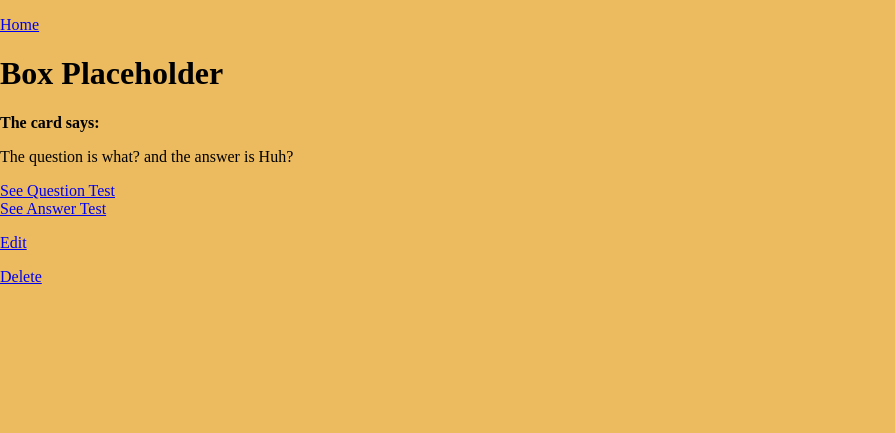
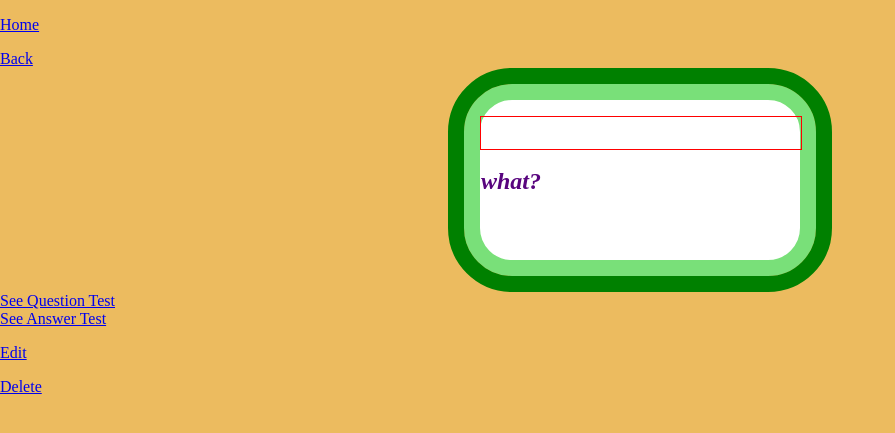
Before and after one commit to Momentum-Team-14/django-duplex-Tomtuhtomtom, a Django app: page /flashcards/card/3 in a window 1280 px wide. Shown: the top 433 px of the page, without its empty margins (0-895 px from the left). Run offline with Django 4.2, Linux system fonts and the light colour scheme; data comes from the database, SQL or seed files in the repository; both versions use the stored data as it was after the commit.

Commit message:
working on card detail styling, word wrap line space too big

```diff
--- a/static/css/styles.css
+++ b/static/css/styles.css
@@ -145,3 +145,22 @@ li {
 .card-list-items:hover{
     color: yellow;
 }
+
+.card-list-container{
+    border: 1rem solid rgb(121, 224, 121);
+    border-radius: 3rem;
+    outline: 1rem solid green;
+    background-color: white;
+    width: 20rem;
+    height: 10rem;
+}
+
+.card-title{
+    font-size: 1.5rem;
+    font-weight: bold;
+    color: rgb(88, 4, 126);
+    line-height: 8rem;
+    width: 20rem;
+    border: 1px solid red;
+    height: 2rem;
+}
--- a/templates/flashcards/card_detail.html
+++ b/templates/flashcards/card_detail.html
@@ -3,10 +3,11 @@
 
 {% block content %}
 <p><a href="{% url 'index' %}">Home</a></p>
-    <h1>Box Placeholder</h1>
-
-    <p><strong>The card says:</strong>
-        <p>{{card}}</p>
+<p><a href="{% url 'cards' %}">Back</a></p>
+    <div class="subject-page-title">
+        <div class="card-list-container"><h1 class="card-title"><em>{{card.question}}</em></h1></div>
+    </div>
+    <p></p>
         <div><a href="{% url 'questions' %}">See Question Test</a></div>
         <div><a href="{% url 'answers' %}">See Answer Test</a></div>
     </p>
--- a/templates/flashcards/card_list.html
+++ b/templates/flashcards/card_list.html
@@ -7,7 +7,7 @@
     <ul class="card-list">
         {% for card in card_list %}
             <div id="card-box">
-                <li class="subject-list-container">
+                <li class="card-list-container">
                 <em><a class="card-list-items" href="{{ card.get_absolute_url }}">{{ card.question }}</a></em>
                 </li>
             </div>
```
Also changed, not shown: db.sqlite3, templates/flashcards/subject_detail.html (line endings or trailing spaces).
